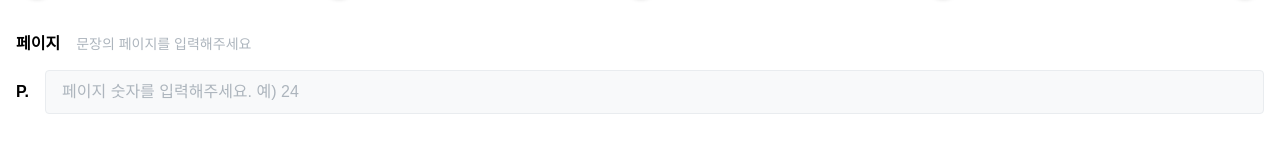
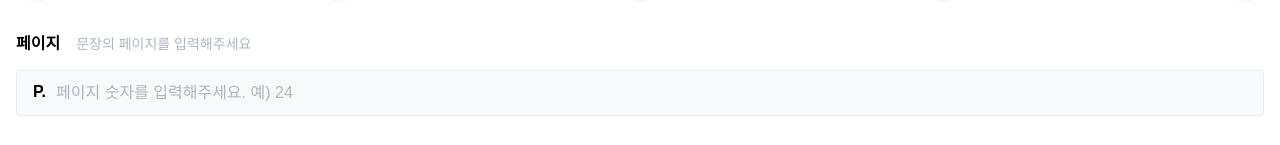
Before and after one commit to songdaehyun/Book-let, a React (Create React App) app in the folder FE/: page /sentence/write in a window 1280 px wide. Shown: the part 1553-1698 px from the top of the page. Built offline with nearby package versions, Linux system fonts and the light colour scheme; a web font is replaced by a local one.

Commit message:
Design: Modify 문장 작성의 페이지 input 디자인 변경

```diff
--- a/FE/src/components/organisms/Sentence/WriteSentencePage.js
+++ b/FE/src/components/organisms/Sentence/WriteSentencePage.js
@@ -1,14 +1,18 @@
 import React from "react";
 import { Container } from "../../../styles/common/ContainingsStyle";
 
-import { DefaultInput } from "../../../styles/common/InputsStyle";
 import { Span, Text } from "../../../styles/common/TextsStyle";
-import { PageInputBox } from "../../../styles/Sentence/SentenceFormStyle";
+import { SentencePageInputBox } from "../../../styles/Sentence/SentenceFormStyle";
 
 function WriteSentencePage({ page, setPage }) {
 	const handleChange = (e) => {
 		const onlyNumber = e.target.value.replace(/[^0-9]/g, "");
-		setPage(onlyNumber);
+
+		if (onlyNumber === "") {
+			setPage(onlyNumber);
+		} else {
+			setPage(parseInt(onlyNumber));
+		}
 	};
 
 	return (
@@ -19,16 +23,16 @@ function WriteSentencePage({ page, setPage }) {
 					문장의 페이지를 입력해주세요{" "}
 				</Span>
 			</Text>
-			<PageInputBox>
-				<Span weight="bold" marginRight="16">
-					P.{" "}
+			<SentencePageInputBox>
+				<Span weight="bold" marginRight="8">
+					P.
 				</Span>
-				<DefaultInput
+				<input
 					value={page}
 					onChange={handleChange}
 					placeholder="페이지 숫자를 입력해주세요. 예) 24"
 				/>
-			</PageInputBox>
+			</SentencePageInputBox>
 		</Container>
 	);
 }
--- a/FE/src/styles/Sentence/SentenceFormStyle.js
+++ b/FE/src/styles/Sentence/SentenceFormStyle.js
@@ -109,3 +109,33 @@ export const SentenceBookAutoSearchBox = styled.div`
 	border-radius: 8px;
 	box-shadow: 0px 1px 4px rgba(0, 0, 0, 0.15);
 `;
+
+export const SentencePageInputBox = styled.div`
+	width: 100%;
+
+	margin-top: ${(props) => props.marginTop}px;
+	margin-bottom: ${(props) => props.marginBottom}px;
+	padding: 12px 16px;
+
+	display: flex;
+
+	background-color: var(--gray-50);
+	border: 1px solid var(--gray-200);
+	border-radius: 4px;
+
+	:focus {
+		outline: 1px solid var(--gray-500);
+	}
+
+	input {
+		width: 100%;
+
+		background: none;
+		border: none;
+		outline: none;
+
+		::placeholder {
+			color: var(--gray-500);
+		}
+	}
+`;
```
